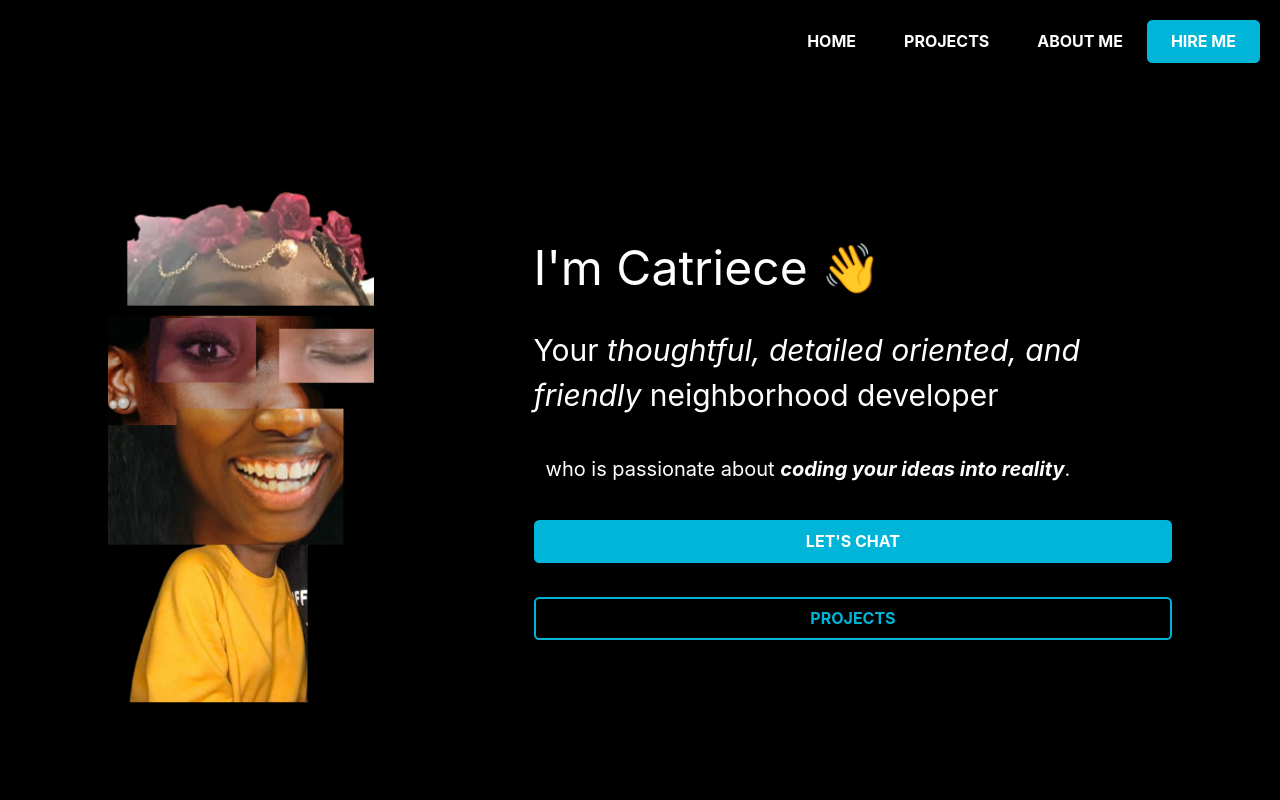
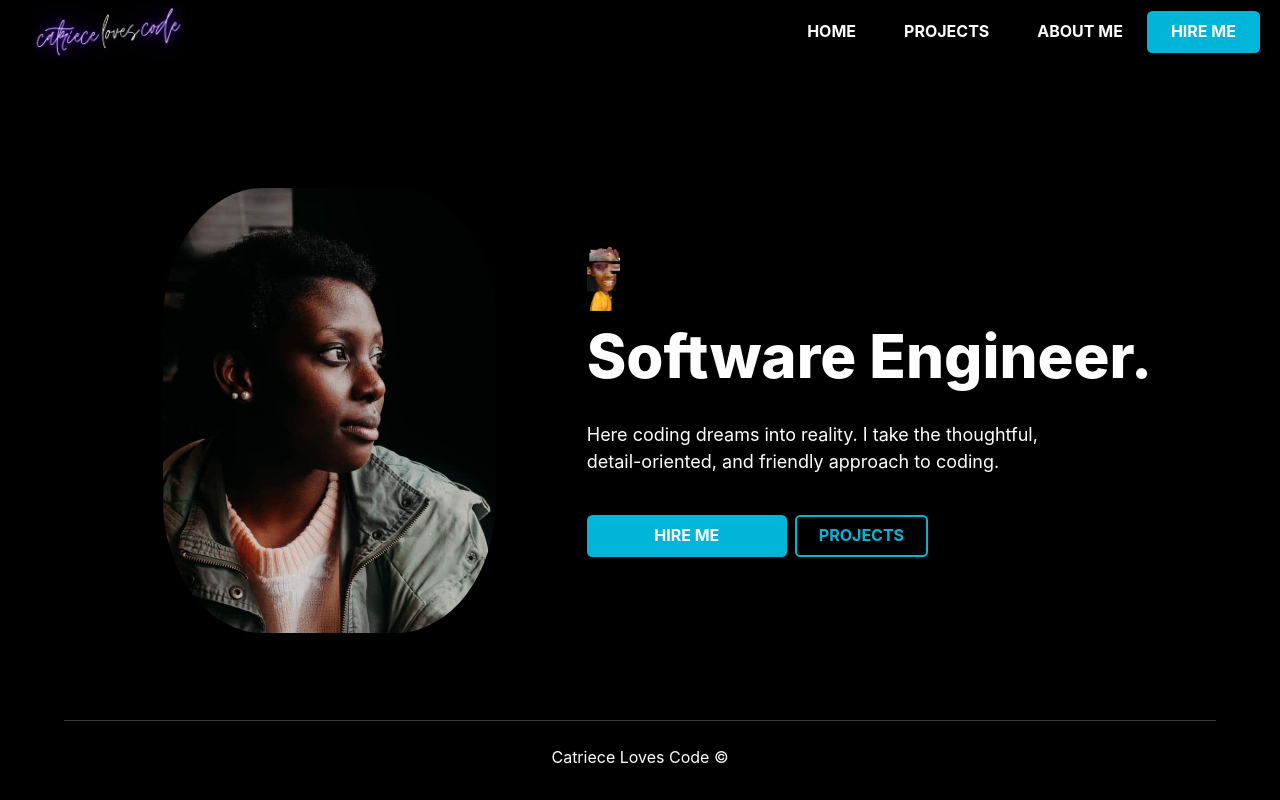
Before and after one commit to Catriece/updatedportfolio, a React (Vite) app: page / in a window 1280 px wide. Built offline with nearby package versions, Linux system fonts and the light colour scheme.

Commit message:
Updated portfolio site. Finished homepage. Added email functionality. Fixed top and bottom navigation bar. Began work on project section.

```diff
--- /dev/null
+++ b/src/components/languages/languages.tsx
@@ -0,0 +1,67 @@
+import React, { FC } from "react";
+import { Flex, Grid, useMediaQuery } from "@chakra-ui/react";
+
+interface Languages {
+  height: string;
+  width: string;
+}
+
+const LanguagesComponent: FC<Languages> = ({ height, width }) => {
+  const skills = [
+    {
+      img: "https://cdn.jsdelivr.net/gh/devicons/devicon/icons/github/github-original-wordmark.svg",
+      alt: "Github",
+    },
+    {
+      img: "https://cdn.jsdelivr.net/gh/devicons/devicon/icons/javascript/javascript-original.svg",
+      alt: "JavaScript",
+    },
+    {
+      img: "https://cdn.jsdelivr.net/gh/devicons/devicon/icons/mysql/mysql-original-wordmark.svg",
+      alt: "MySQL",
+    },
+    {
+      img: "https://cdn.jsdelivr.net/gh/devicons/devicon/icons/nodejs/nodejs-original-wordmark.svg",
+      alt: "NodeJS",
+    },
+    {
+      img: "https://cdn.jsdelivr.net/gh/devicons/devicon/icons/react/react-original-wordmark.svg",
+      alt: "React",
+    },
+    {
+      img: "https://cdn.jsdelivr.net/gh/devicons/devicon/icons/express/express-original.svg",
+      alt: "Express",
+    },
+  ];
+
+  return (
+    <Grid
+    // sx={{ display: "flex", justifyContent: "center", alignItems: "center" }}
+    >
+      <Flex>
+        {skills.map((skill, index) => {
+          return (
+            <>
+              <img
+                key={index}
+                src={skill.img}
+                alt={skill.alt}
+                style={{
+                  height: height,
+                  width: width,
+                  margin: "5px",
+                  border: "1px solid #fff",
+                  padding: "5px",
+                  borderRadius: "8px",
+                  backgroundColor: "white",
+                }}
+              />
+            </>
+          );
+        })}
+      </Flex>
+    </Grid>
+  );
+};
+
+export default LanguagesComponent;
--- a/src/components/navigation/bottom-navigation.tsx
+++ b/src/components/navigation/bottom-navigation.tsx
@@ -63,10 +63,6 @@ const BottomNavigation = () => {
           {option.label}
         </Flex>
       ))}
-      {/* <Box></Box>
-      <Box></Box>
-      <Box></Box>
-      <Box></Box> */}
     </Flex>
   );
 };
--- a/src/components/navigation/top-navigation.tsx
+++ b/src/components/navigation/top-navigation.tsx
@@ -1,7 +1,8 @@
-import { Flex, useMediaQuery } from "@chakra-ui/react";
+import { Box, Flex, useMediaQuery, Image, Center } from "@chakra-ui/react";
 import MyButton from "../buttons/button";
 import { usePageView } from "../../context/page-view";
 import { HamburgerIcon } from "@chakra-ui/icons";
+import clc from "../../assets/clc.png";
 
 const TopNavigation = () => {
   const { setPageView } = usePageView();
@@ -12,11 +13,16 @@ const TopNavigation = () => {
       position={"fixed"}
       top={0}
       right={0}
-      justifyContent={"flex-end"}
-      mt={5}
+      justifyContent={"space-between"}
       mr={5}
       bg={"black"}
+      w="100%"
+      h="48pt"
     >
+      <Box as="button" pl={"40pt"} onClick={() => setPageView("home")}>
+        <Image src={clc} w="150px" alt="Catriece Loves Code Logo" />
+      </Box>
+      <Flex justifyContent={"center"} alignItems={"center"}>
         {ISLARGERTHAN700 ? (
           <>
             <MyButton
@@ -44,8 +50,11 @@ const TopNavigation = () => {
             />
           </>
         ) : (
+          <Center>
             <HamburgerIcon color="white" />
+          </Center>
         )}
+      </Flex>
     </Flex>
   );
 };
--- a/src/pages/home-page.tsx
+++ b/src/pages/home-page.tsx
@@ -7,77 +7,101 @@ import {
   Stack,
   Box,
   Divider,
+  ButtonGroup,
 } from "@chakra-ui/react";
 import catriece from "../assets/catriece.png";
+import catriecesideprofile from "../assets/catriecesideprofile.jpeg";
 import MyButton from "../components/buttons/button";
 import { usePageView } from "../context/page-view";
 import WhatsHappeningSection from "../sections/whats-happening";
+import LanguagesComponent from "../components/languages/languages";
 
 const HomePage = () => {
+  const [ISSMALLERTHAN550] = useMediaQuery("(max-width: 550px)");
+  const [ISLARGERTHAN750] = useMediaQuery("(min-width: 750px)");
   const [ISLARGERTHAN975] = useMediaQuery("(min-width: 975px)");
+  const [ISLARGERTHAN1050] = useMediaQuery("(min-width: 1050px)");
 
   const { setPageView } = usePageView();
 
   return (
-    <Box>
     <Flex
-        flexDirection={ISLARGERTHAN975 ? "row" : "column"}
-        justifyContent={ISLARGERTHAN975 ? "space-between" : "center"}
+      flexDirection={ISLARGERTHAN750 ? "row" : "column"}
+      justifyContent="center"
       alignItems="center"
-        h="90vh"
-        w={"100%"}
+      h="100%"
+      w="100%"
     >
+      <Flex w="45%" pr={ISSMALLERTHAN550 ? 0 : 35} justifyContent={"center"}>
         <AspectRatio
-          minWidth={ISLARGERTHAN975 ? "200pt" : "50pt"}
-          maxWidth={ISLARGERTHAN975 ? "200pt" : "75pt"}
+          minWidth={
+            ISSMALLERTHAN550 ? "148pt" : ISLARGERTHAN975 ? "250pt" : "225pt"
+          }
+          maxWidth={ISLARGERTHAN975 ? "300pt" : "75pt"}
+          ratio={3 / 4}
+        >
+          <Image
+            borderRadius={"30%"}
+            src={catriecesideprofile}
+            alt="Catriece"
+          />
+        </AspectRatio>
+      </Flex>
+      <Flex
+        flexDirection={"column"}
+        justifyContent={"center"}
+        w={ISSMALLERTHAN550 ? "90%" : "55%"}
+      >
+        {ISLARGERTHAN750 ? (
+          <AspectRatio
+            minWidth={ISLARGERTHAN975 ? "25pt" : "15pt"}
+            maxWidth={ISLARGERTHAN975 ? "25pt" : "15pt"}
             ratio={2 / 4}
           >
             <Image src={catriece} alt="Catriece-Collage" />
           </AspectRatio>
-        <Flex flexDirection="column" w={"60%"}>
-          <Stack spacing={6}>
-            <Text color="white" fontSize={"5xl"}>
-              I'm Catriece 👋{" "}
+        ) : null}
+        <Stack spacing={5}>
+          <Text
+            color="white"
+            fontSize={ISLARGERTHAN975 ? "6xl" : "5xl"}
+            fontWeight={800}
+            textAlign={ISSMALLERTHAN550 ? "center" : "left"}
+          >
+            Software Engineer.
           </Text>
-            <Text color="white" fontSize={"3xl"}>
-              Your <em>thoughtful, detailed oriented, and friendly </em>{" "}
-              neighborhood developer
+
+          <Text
+            color="white"
+            w={ISLARGERTHAN1050 ? "80%" : "100%"}
+            mb={5}
+            fontSize={ISLARGERTHAN975 ? "lg" : "md"}
+          >
+            Here coding dreams into reality. I take the thoughtful,
+            detail-oriented, and friendly approach to coding.
           </Text>
-            <Text color="white" fontSize={"xl"} margin={3}>
-              who is passionate about{" "}
-              <i>
-                <b>coding your ideas into reality</b>
-              </i>
-              .
-            </Text>
-            <Flex
-              flexDirection="column"
-              justifyContent={
-                ISLARGERTHAN975 ? "space-between" : "space-around"
-              }
-              w={"100%"}
-              h={"90pt"}
-            >
+          {/* <LanguagesComponent
+            height={ISLARGERTHAN975 ? "40pt" : "32pt"}
+            width={ISLARGERTHAN975 ? "40pt" : "32pt"}
+          /> */}
+
+          <ButtonGroup alignSelf={ISSMALLERTHAN550 ? "center" : ""} mb={5}>
             <MyButton
+              label={"Hire Me"}
+              onClick={() => setPageView("contact")}
               variant="primary"
-                label="Let's chat"
-                width={"100%"}
-                onClick={() => console.log("Chatting")}
+              width="150pt"
             />
             <MyButton
+              label={"Projects"}
+              onClick={() => setPageView("projects")}
               variant="secondary"
-                label="Projects"
-                width={"100%"}
-                onClick={() => setPageView("projects")}
+              width="100pt"
             />
-            </Flex>
+          </ButtonGroup>
         </Stack>
       </Flex>
     </Flex>
-      <Divider mt={10} mb={10} />
-
-      <WhatsHappeningSection />
-    </Box>
   );
 };
 
--- a/src/pages/page-view.tsx
+++ b/src/pages/page-view.tsx
@@ -1,11 +1,11 @@
 import { FC } from "react";
 import {
   useMediaQuery,
-  Box,
-  Center,
-  Stack,
+  Text,
   Grid,
   GridItem,
+  Divider,
+  Center,
 } from "@chakra-ui/react";
 // import WhatsHappeningSection from "../sections/whats-happening";
 // import ProjectSection from "../sections/projects/project-section";
@@ -16,15 +16,18 @@ import BottomNavigation from "../components/navigation/bottom-navigation";
 import { usePageView } from "../context/page-view";
 import HomePage from "./home-page";
 import TopNavigation from "../components/navigation/top-navigation";
+import ContactForm from "../sections/contact/contact-me";
+import WhatsHappeningSection from "../sections/whats-happening";
+import ProjectSection from "../sections/projects/project-section";
 //import { PageViewContext } from "../context/page-view";
 
 const PageView: FC = () => {
-  const [ISLARGERTHAN500] = useMediaQuery("(min-width: 500px)");
+  const [ISLARGERTHAN750] = useMediaQuery("(min-width: 750px)");
   const [ISLARGERTHAN600] = useMediaQuery("(min-width: 600px)");
 
   const { pageView, setPageView } = usePageView();
 
-  const columns = ISLARGERTHAN500 ? "repeat(12, 1fr)" : "repeat(6, 1fr)";
+  const columns = ISLARGERTHAN750 ? "repeat(12, 1fr)" : "repeat(6, 1fr)";
 
   return (
     <Grid
@@ -40,11 +43,9 @@ const PageView: FC = () => {
     >
       <GridItem
         area="nav"
-        top={0}
         zIndex={2}
-        h="48pt"
         w="100%"
-        colSpan={ISLARGERTHAN500 ? 12 : 6}
+        colSpan={ISLARGERTHAN750 ? 12 : 6}
       >
         <TopNavigation />
       </GridItem>
@@ -53,19 +54,20 @@ const PageView: FC = () => {
         placeSelf="center"
         w={"100%"}
         h={"100%"}
-        colSpan={ISLARGERTHAN500 ? 10 : 6}
-        colStart={ISLARGERTHAN500 ? 2 : 1}
+        colSpan={ISLARGERTHAN750 ? 10 : 6}
+        colStart={ISLARGERTHAN750 ? 2 : 1}
       >
         {pageView === "home" && <HomePage />}
         {pageView === "about" && "hi I'm about"}
-        {pageView === "projects" && "hi I'm projs"}
+        {pageView === "projects" && <ProjectSection />}
         {pageView === "blog" && "hi I'm blog"}
         {pageView === "code" && "hi I'm chal"}
+        {pageView === "contact" && <ContactForm />}
       </GridItem>
       {/* <GridItem
         placeSelf="center"
-        colSpan={ISLARGERTHAN500 ? 6 : 4}
-        colStart={ISLARGERTHAN500 ? 4 : 2}
+        colSpan={ISLARGERTHAN750 ? 6 : 4}
+        colStart={ISLARGERTHAN750 ? 4 : 2}
       >
         <Center>
           <Box>
@@ -94,10 +96,29 @@ const PageView: FC = () => {
           </Box>
         </Center>
       </GridItem> */}
-      {ISLARGERTHAN600 ? null : (
+      {ISLARGERTHAN600 ? (
+        <>
+          <GridItem
+            area="footer"
+            colSpan={ISLARGERTHAN750 ? 12 : 5}
+            position={"fixed"}
+            w={"100%"}
+            h="10%"
+            bgColor="#000"
+            bottom={0}
+          >
+            <Center>
+              <Divider w={"90%"} mb={6} opacity={0.25} />
+            </Center>
+            <Center>
+              <Text color="white">Catriece Loves Code © </Text>
+            </Center>
+          </GridItem>
+        </>
+      ) : (
         <GridItem
           area="footer"
-          colSpan={ISLARGERTHAN500 ? 12 : 5}
+          colSpan={ISLARGERTHAN750 ? 12 : 5}
           position={"fixed"}
           w={"100%"}
           h="8%"
--- /dev/null
+++ b/src/sections/contact/contact-me.tsx
@@ -0,0 +1,113 @@
+import {
+  Grid,
+  Card,
+  Flex,
+  Text,
+  Stack,
+  Input,
+  FormLabel,
+  Box,
+  Textarea,
+  useMediaQuery,
+  Button,
+} from "@chakra-ui/react";
+import { EmailIcon } from "@chakra-ui/icons";
+
+const ContactForm = () => {
+  const [ISLARGERTHAN975] = useMediaQuery("(min-width: 975px)");
+  return (
+    <Flex alignItems={"center"} justifyContent={"center"}>
+      <form action="https://api.web3forms.com/submit" method="POST">
+        <input
+          type="hidden"
+          name="access_key"
+          value="3521939f-e43e-4dbd-b466-a9c4b09d321c"
+        />
+        <input
+          type="hidden"
+          name="subject"
+          value="New Submission from Web3Forms"
+        />
+        <input type="hidden" name="from_name" value="Catriece's Portfolio" />
+        <input
+          type="hidden"
+          name="redirect"
+          value="https://web3forms.com/success"
+        />
+        <input
+          type="checkbox"
+          name="botcheck"
+          className="hidden"
+          style={{ display: "none" }}
+        />
+        <Flex
+          height={"80vh"}
+          flexDirection={ISLARGERTHAN975 ? "row" : "column"}
+          alignItems={"center"}
+        >
+          <Box mr={ISLARGERTHAN975 ? 20 : 0} w={ISLARGERTHAN975 ? "" : "100%"}>
+            <Text
+              justifySelf={"flex-start"}
+              fontSize={"3xl"}
+              fontWeight={700}
+              color="#fff"
+            >
+              Contact me
+            </Text>
+            <Text color={"#fff"} fontSize={"lg"} mb={3}>
+              <i>
+                I'm excited to hear from you! <br />
+                Let's turn those <b>dreams</b> into <b>code</b>!
+              </i>
+            </Text>
+
+            <FormLabel color="#fff">Email*</FormLabel>
+            <Input
+              type="email"
+              bg={"white"}
+              name="email"
+              className="contact field"
+              mb={3}
+              required
+            />
+            <FormLabel color="#fff">Name*</FormLabel>
+            <Input
+              type="text"
+              bg={"white"}
+              name="First Name"
+              className="contact field"
+              mb={3}
+              required
+            />
+            <FormLabel color="#fff">Phone Number (optional)</FormLabel>
+            <Input
+              type="text"
+              bg={"white"}
+              name="Phone Number"
+              className="contact field"
+              mb={3}
+            />
+          </Box>
+          <Box>
+            <FormLabel color="#fff">Message:</FormLabel>
+            <Textarea
+              name="message"
+              className="contact msg"
+              bg="white"
+              minHeight="180px"
+              required
+              mb={5}
+            />
+
+            <Button variant="primary" width="100%" type="submit">
+              Submit
+            </Button>
+          </Box>
+          <br />
+        </Flex>
+      </form>
+    </Flex>
+  );
+};
+
+export default ContactForm;
```
Also changed, not shown: src/sections/projects/project-section.tsx (+25 -14 lines), src/assets/catriecesideprofile.jpeg (added), 1 other file (tests, documents, lock files or other folders). Lines whose indentation alone changed are shown as unchanged.
